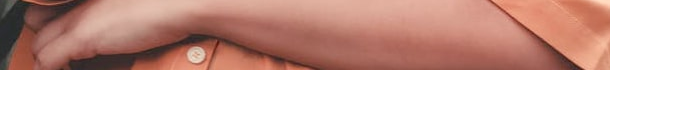
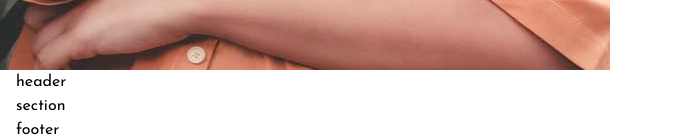
Before and after one commit to almeidaleandro28/Front-Mentor-Challenge-01, a React (Vite) app: page / in a window 1280 px wide. Shown: the part 763-902 px from the top of the page, without its empty margins (0-673 px from the left). Before the commit the page ends 833 px from the top, so only its background shows below. Built offline with nearby package versions, Linux system fonts and the light colour scheme.

Commit message:
style: create footer

```diff
--- a/src/App.jsx
+++ b/src/App.jsx
@@ -1,4 +1,4 @@
-import { useState } from 'react'
+import Footer from './assets/components/layout/Footer'
 import Header from './assets/components/layout/Header'
 import Hero from './assets/components/layout/Hero'
 
@@ -8,6 +8,7 @@ function App() {
     <>
      <Header />
      <Hero />
+     <Footer />
     </>
   )
 }
--- /dev/null
+++ b/src/assets/components/layout/Footer.jsx
@@ -0,0 +1,30 @@
+import React from 'react';
+import PropTypes from 'prop-types';
+
+Footer.propTypes = {
+
+};
+
+function Footer(props) {
+  return (
+    <footer>
+      <div className="container mx-auto px-4">
+
+        <header>
+          <h1>header</h1>
+        </header>
+
+        <section>
+          <h2>section</h2>
+        </section>
+
+        <footer>
+          <h3>footer</h3>
+        </footer>
+
+      </div>
+    </footer>
+  );
+}
+
+export default Footer;
--- a/src/assets/components/layout/Hero.jsx
+++ b/src/assets/components/layout/Hero.jsx
@@ -8,11 +8,11 @@ Hero.propTypes = {
 
 };
 
-function Hero(props) {
+function Hero( props ) {
 
   const [ width, setWidth ] = useState(window.innerWidth);
 
-  const mobileImage = <MobileComponent src={"src/assets/imagens/photo/hero-mobile.jpg"} alt={"woman"} />;
+  const mobileImage = <MobileComponent  src={"src/assets/imagens/photo/hero-mobile.jpg"} alt={"woman"} />;
   const desktopImage =  <DesktopComponent src={"src/assets/imagens/photo/hero-desktop.jpg"} alt={"woman"} />;
 
   const breakPoint = 640;
```
